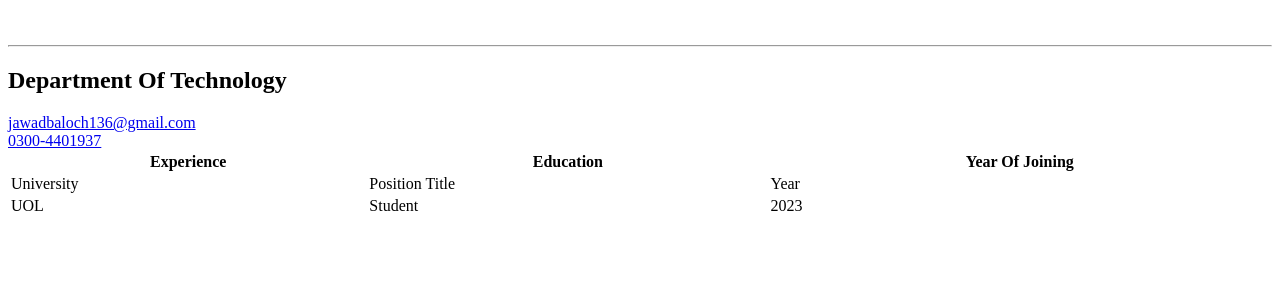
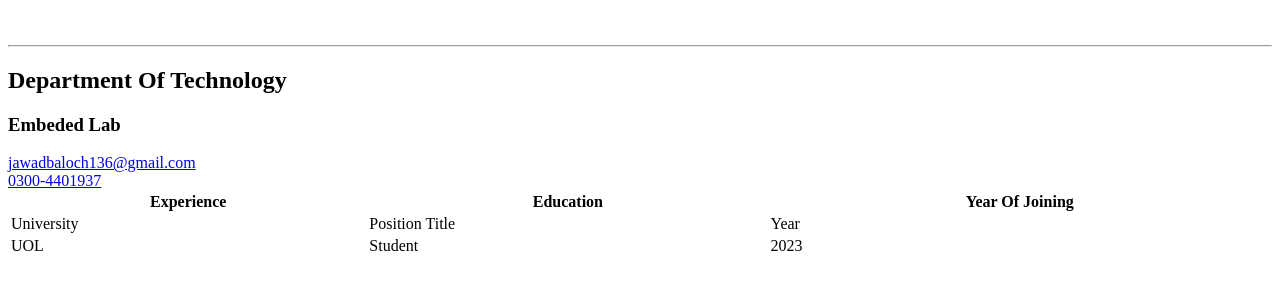
Before and after one commit to jawadbloch/jawad, a plain HTML site: page index.html in a window 1280 px wide. Shown: the part 61-350 px from the top of the page. Drawn offline with Linux system fonts and the light colour scheme.

Commit message:
Update index.html
New Line Added (Lab)

```diff
--- a/index.html
+++ b/index.html
@@ -12,6 +12,7 @@
         <h1>The University of Lahore</h1><br>
         <hr>
         <h2>Department Of Technology</h2>
+        <h3>Embeded Lab</h3>
     </div>
     <div>
         <a href="mailto:jawadbaloch136@gmail.com">jawadbaloch136@gmail.com</a><br>
```
